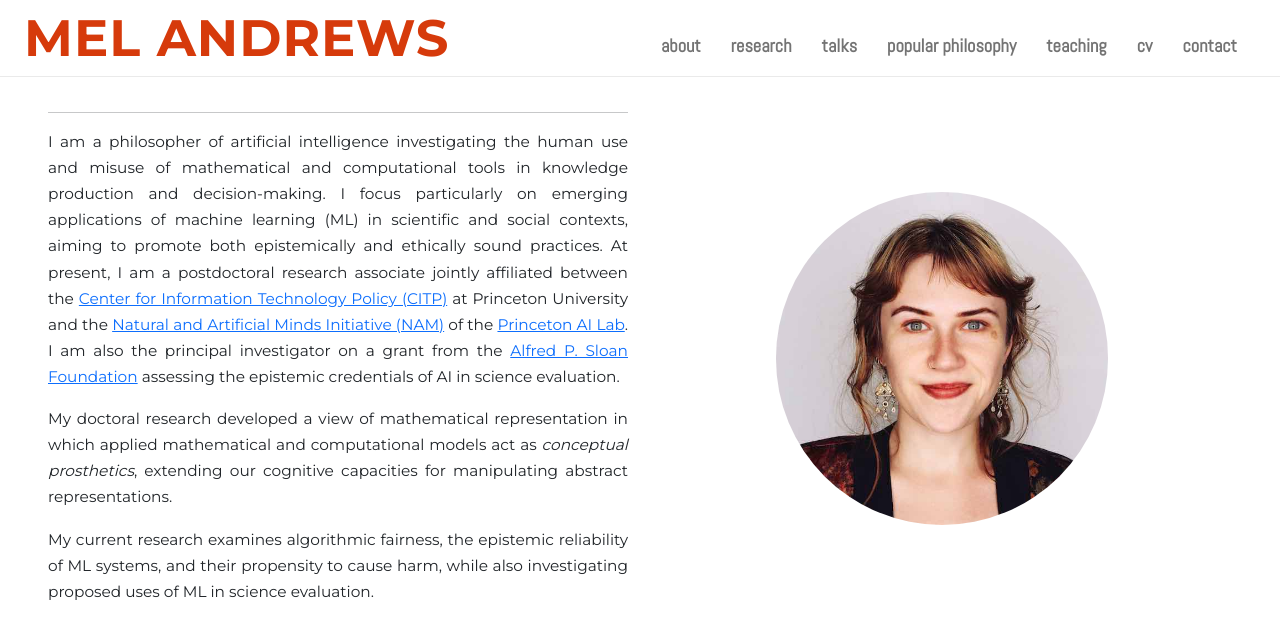
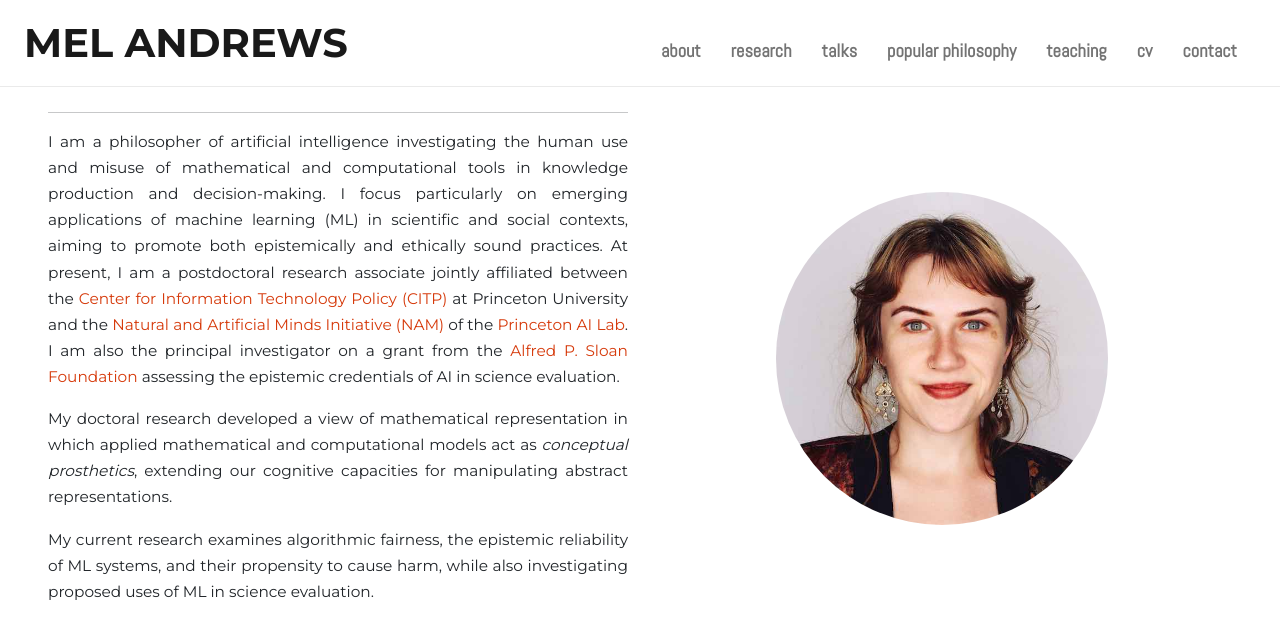
Before and after one commit to melandrews/mel-andrews.com, a plain HTML site: page index.html in a window 1280 px wide. Drawn offline with Linux system fonts and the light colour scheme.

Commit message:
Update styles.css

```diff
--- a/css/styles.css
+++ b/css/styles.css
@@ -115,16 +115,24 @@ a.anchor {
     text-align: left !important;
 }
 
+
+
 .navbar-name {
-    font-family: 'Montserrat', sans-serif !important;
-    font-weight: 700 !important;
-    color: #d63a0b !important;
-    font-size: clamp(32px, 4vw, 58px) !important;
-    letter-spacing: 1px;
-    padding: 0;
-    margin: 0;
-    line-height: 1;
-}
+            font-family: 'Montserrat', sans-serif;
+            font-size: 2.5rem; /* adjust to desired large size */
+            color: #d63a0b; /* red color */
+            font-weight: 700;
+            text-transform: uppercase;
+        }
+
+        a {
+            color: #d63a0b;
+            text-decoration: none;
+        }
+
+        a:hover {
+            color: #8a2406; /* slightly darker on hover */
+        }
 
 /* Mobile adjustments */
 @media (max-width: 991px) {
```
